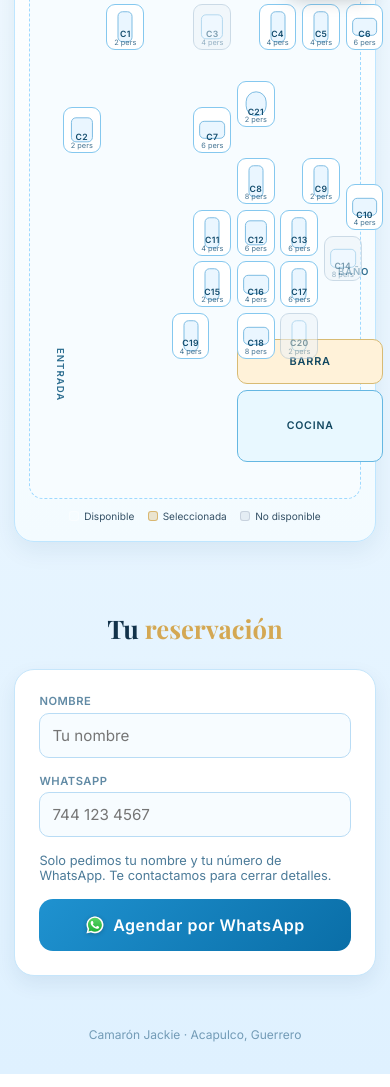
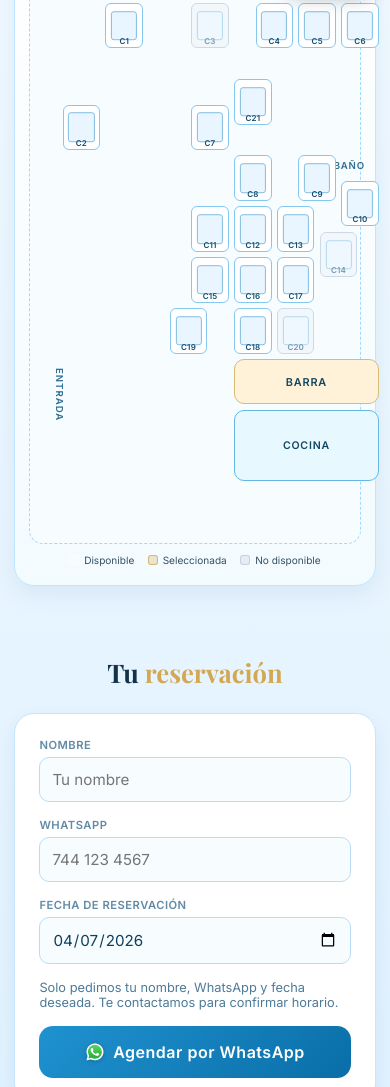
Before and after one commit to BJS-Innovation-Lab/camaron-yankee, a website: page index.html in a window 390 px wide. Shown: the part 838-1925 px from the top of the page. Drawn offline with nearby package versions, Linux system fonts and the light colour scheme.

Commit message:
fix: prevent comedor overlap on mobile and restore reservation date selection

```diff
--- a/index.html
+++ b/index.html
@@ -75,7 +75,7 @@ section{padding:1.15rem 0.9rem}
 .tables-grid{max-width:440px;margin:0 auto}
 .tables-grid.standard-grid{display:grid;grid-template-columns:repeat(6,minmax(42px,1fr));gap:0.5rem}
 .tables-grid.playa-grid{display:grid;grid-template-columns:repeat(12,minmax(20px,1fr));grid-template-rows:repeat(8,42px);gap:0.2rem;background:#f7fcff;border:1px dashed #9ed9ff;border-radius:14px;padding:0.45rem;min-height:365px}
-.tables-grid.floorplan-grid{display:grid;grid-template-columns:repeat(16,minmax(16px,1fr));grid-template-rows:repeat(22,20px);gap:0.36rem;background:#f7fcff;border:1px dashed #9ed9ff;border-radius:14px;padding:0.7rem;min-height:560px}
+.tables-grid.floorplan-grid{display:grid;grid-template-columns:repeat(16,minmax(16px,1fr));grid-template-rows:repeat(24,20px);gap:0.34rem;background:#f7fcff;border:1px dashed #9ed9ff;border-radius:14px;padding:0.7rem;min-height:620px}
 
 .table-btn{position:relative;border-radius:9px;border:1.5px solid #85c8ef;background:#ffffff;display:flex;flex-direction:column;align-items:center;justify-content:flex-end;cursor:pointer;transition:all 0.2s;font-size:0.62rem;color:#0f3d5a;padding:0.12rem 0.08rem 0.14rem;-webkit-tap-highlight-color:transparent;overflow:visible}
 .table-btn:active{transform:scale(0.93)}
@@ -152,7 +152,7 @@ footer{text-align:center;padding:2rem;font-size:0.75rem;opacity:0.6;color:#2a628
   .hero h1{font-size:2rem}
   .tables-grid.standard-grid{gap:0.35rem;max-width:340px}
   .tables-grid.playa-grid{grid-template-columns:repeat(12,minmax(18px,1fr));grid-template-rows:repeat(8,34px);gap:0.15rem;min-height:300px;padding:0.35rem}
-  .tables-grid.floorplan-grid{grid-template-columns:repeat(16,minmax(12px,1fr));grid-template-rows:repeat(22,17px);gap:0.18rem;min-height:420px;padding:0.45rem}
+  .tables-grid.floorplan-grid{grid-template-columns:repeat(16,minmax(12px,1fr));grid-template-rows:repeat(24,16px);gap:0.16rem;min-height:460px;padding:0.45rem}
   .table-btn{font-size:0.54rem}
   .table-btn .seats{font-size:0.42rem}
   .form-row{flex-direction:column;gap:0.5rem}
@@ -228,7 +228,13 @@ footer{text-align:center;padding:2rem;font-size:0.75rem;opacity:0.6;color:#2a628
         <input type="tel" id="phone" placeholder="744 123 4567" autocomplete="tel" required>
       </div>
     </div>
-    <p style="font-size:0.8rem;color:#2d6487;opacity:0.85;margin-top:0.4rem">Solo pedimos tu nombre y tu número de WhatsApp. Te contactamos para cerrar detalles.</p>
+    <div class="form-row">
+      <div class="form-group">
+        <label>Fecha de reservación</label>
+        <input type="date" id="date" required>
+      </div>
+    </div>
+    <p style="font-size:0.8rem;color:#2d6487;opacity:0.85;margin-top:0.4rem">Solo pedimos tu nombre, WhatsApp y fecha deseada. Te contactamos para confirmar horario.</p>
     <button class="submit-btn" id="submit-btn" onclick="submitReservation()">Agendar por WhatsApp</button>
   </div>
 </section>
@@ -370,21 +376,24 @@ function renderTables() {
 
   if (currentArea === 'comedor') {
     grid.className = 'tables-grid floorplan-grid';
-    hint.textContent = 'Mapa interior tipo croquis (distribución más fiel al plano físico)';
+    const compactComedor = window.innerWidth <= 430;
+    hint.textContent = compactComedor
+      ? 'Mapa interior optimizado para celular (sin encimar mesas)'
+      : 'Mapa interior tipo croquis (distribución más fiel al plano físico)';
 
     const labels = `
-      <div class="floor-label access" style="grid-column:7 / span 6; grid-row:1 / span 1;">Acceso Playa</div>
-      <div class="floor-label bath" style="grid-column:14 / span 3; grid-row:14 / span 1;">Baño</div>
-      <div class="floor-label entrance" style="grid-column:1 / span 2; grid-row:16 / span 5;">Entrada</div>
-      <div class="zone-block bar" style="grid-column:10 / span 7; grid-row:17 / span 2;">Barra</div>
-      <div class="zone-block kitchen" style="grid-column:10 / span 7; grid-row:19 / span 3;">Cocina</div>
+      <div class="floor-label access" style="grid-column:6 / span 7; grid-row:1 / span 1;">Acceso Playa</div>
+      <div class="floor-label bath" style="grid-column:14 / span 3; grid-row:10 / span 1;">Baño</div>
+      <div class="floor-label entrance" style="grid-column:1 / span 2; grid-row:17 / span 5;">Entrada</div>
+      <div class="zone-block bar" style="grid-column:10 / span 7; grid-row:18 / span 2;">Barra</div>
+      <div class="zone-block kitchen" style="grid-column:10 / span 7; grid-row:20 / span 3;">Cocina</div>
     `;
 
     const tableHtml = tables.comedor.map(t => {
       const isUnavail = unavailable.includes(t.id);
       const isSel = selectedTable === t.id;
       const style = `grid-row:${t.row} / span ${t.rowSpan};grid-column:${t.col} / span ${t.colSpan};height:100%;min-height:0;`;
-      return renderTableButton(t, isSel, isUnavail, style);
+      return renderTableButton(t, isSel, isUnavail, style, compactComedor);
     }).join('');
 
     grid.innerHTML = labels + tableHtml;
@@ -426,9 +435,11 @@ async function submitReservation() {
   const btn = document.getElementById('submit-btn');
   const name = document.getElementById('name').value.trim();
   const phone = document.getElementById('phone').value.trim();
+  const date = document.getElementById('date').value;
 
   if (!name) { showToast('Ingresa tu nombre'); return; }
   if (!phone) { showToast('Ingresa tu número de WhatsApp'); return; }
+  if (!date) { showToast('Selecciona la fecha de reservación'); return; }
 
   btn.disabled = true;
   btn.textContent = 'Agendando por WhatsApp...';
@@ -438,12 +449,12 @@ async function submitReservation() {
     name,
     phone,
     whatsapp: phone,
-    date: now.toISOString().split('T')[0],
-    time: now.toLocaleTimeString('es-MX', { hour: '2-digit', minute: '2-digit' }),
+    date,
+    time: 'Por confirmar por WhatsApp',
     guests: 2,
     area: currentArea,
     table_id: selectedTable,
-    notes: 'Registro express por WhatsApp (solo nombre + número)',
+    notes: 'Registro express por WhatsApp (nombre + número + fecha)',
     status: 'pending_whatsapp_confirmation',
     created_at: now.toISOString()
   };
@@ -481,6 +492,7 @@ function showConfirmation(r) {
   document.getElementById('confirm-detail').innerHTML = `
     <strong>Nombre:</strong> ${r.name}<br>
     <strong>WhatsApp:</strong> ${r.phone}<br>
+    <strong>Fecha solicitada:</strong> ${r.date}<br>
     <strong>Zona:</strong> ${r.area === 'comedor' ? '🏠 Comedor' : '🏖️ Playa'}<br>
     ${r.table_id ? `<strong>Mesa:</strong> ${r.table_id}<br>` : ''}
     <em>Te escribimos por WhatsApp para confirmar horario.</em>
@@ -495,12 +507,16 @@ function resetForm() {
   document.getElementById('confirmation').style.display = 'none';
   document.getElementById('name').value = '';
   document.getElementById('phone').value = '';
+  document.getElementById('date').value = new Date().toISOString().split('T')[0];
   selectedTable = null;
   renderTables();
   window.scrollTo({top: 0, behavior: 'smooth'});
 }
 
 // ========== INIT ==========
+const today = new Date().toISOString().split('T')[0];
+document.getElementById('date').min = today;
+document.getElementById('date').value = today;
 renderTables();
 </script>
 </body>
```
